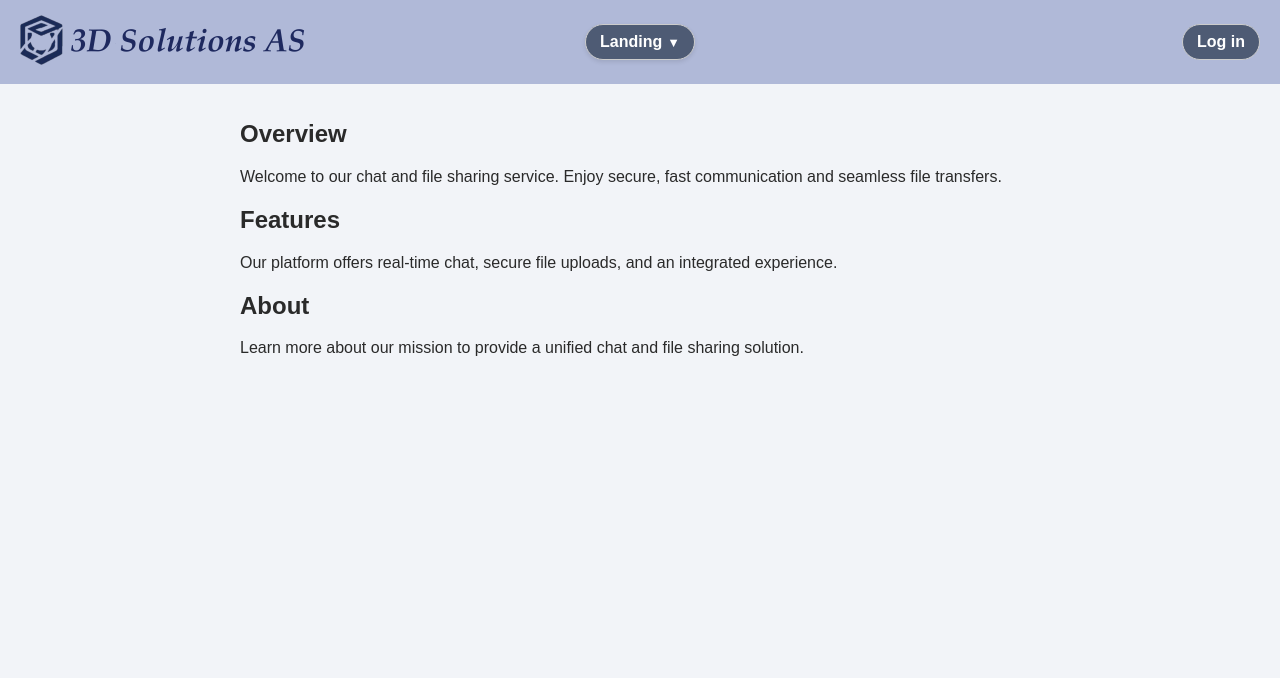
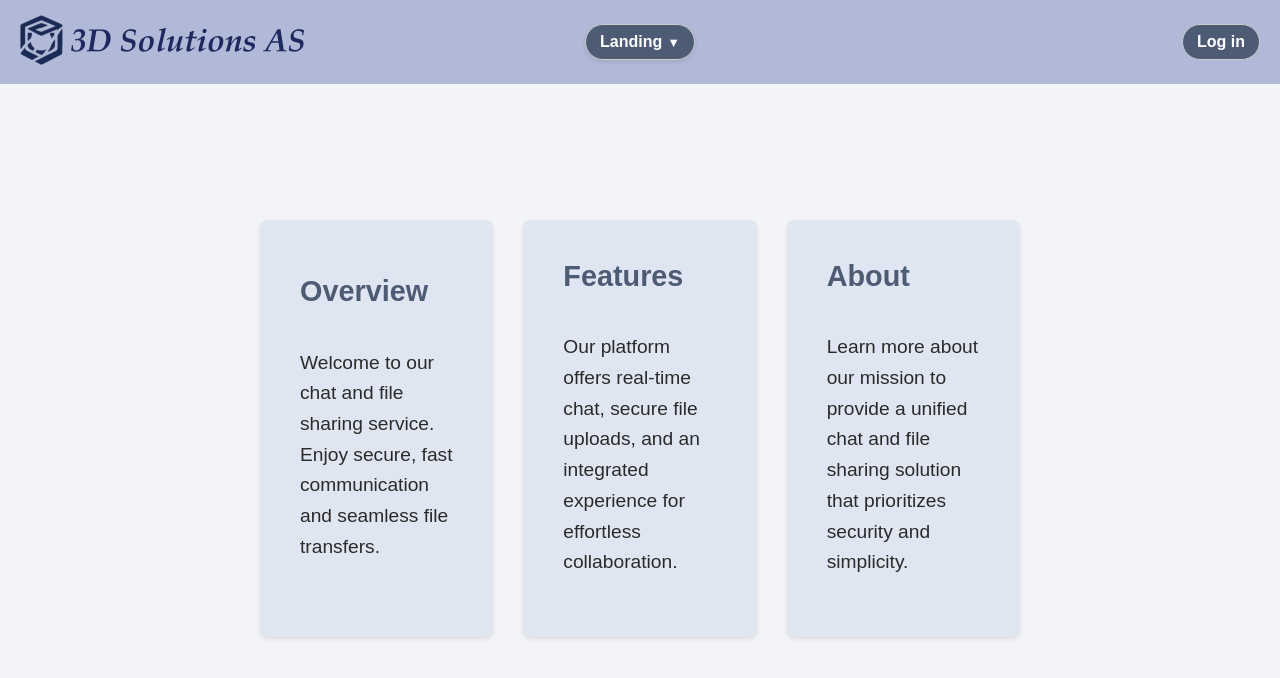
Before and after one commit to datamann1013/Chat-Application, a React (Vite) app in the folder Chat-application-frontend/: page / in a window 1280 px wide. Shown: the top 678 px of the page. Built offline with nearby package versions, Linux system fonts and the light colour scheme.

Commit message:
Boxes for the main page. Not completed

```diff
--- /dev/null
+++ b/Chat-application-frontend/src/components/BoxesSection.css
@@ -0,0 +1,43 @@
+.boxes-container {
+    display: flex;
+    justify-content: space-between;
+    gap: 30px;
+    max-width: 1200px;
+    margin: 60px auto; /* Centers the container and adds vertical spacing */
+    padding: 0 20px;   /* Optional horizontal padding */
+}
+
+.box {
+    flex: 1;
+    background-color: #e0e6f1;
+    border-radius: 8px;
+    box-shadow: 0 2px 4px rgba(0,0,0,0.1);
+    padding: 40px;
+    min-height: 40vh;
+    display: flex;
+    flex-direction: column;
+    justify-content: center;
+}
+
+.box h2 {
+    margin-top: 0;
+    color: #4e5b74;
+    font-size: 1.8rem;
+    margin-bottom: 20px;
+}
+
+.box p {
+    font-size: 1.2rem;
+    color: #2a2a2a;
+    line-height: 1.6;
+}
+
+@media (max-width: 768px) {
+    .boxes-container {
+        flex-direction: column;
+    }
+    .box {
+        margin-bottom: 20px;
+        min-height: auto;
+    }
+}
--- /dev/null
+++ b/Chat-application-frontend/src/components/BoxesSection.tsx
@@ -0,0 +1,29 @@
+import "./BoxesSection.css";
+
+export default function BoxesSection() {
+    return (
+        <div className="boxes-container">
+            <div className="box">
+                <h2>Overview</h2>
+                <p>
+                    Welcome to our chat and file sharing service. Enjoy secure, fast communication
+                    and seamless file transfers.
+                </p>
+            </div>
+            <div className="box">
+                <h2>Features</h2>
+                <p>
+                    Our platform offers real-time chat, secure file uploads, and an integrated experience
+                    for effortless collaboration.
+                </p>
+            </div>
+            <div className="box">
+                <h2>About</h2>
+                <p>
+                    Learn more about our mission to provide a unified chat and file sharing solution
+                    that prioritizes security and simplicity.
+                </p>
+            </div>
+        </div>
+    );
+}
--- a/Chat-application-frontend/src/pages/LandingPage.css
+++ b/Chat-application-frontend/src/pages/LandingPage.css
@@ -1,5 +1,5 @@
 .landing-page {
-    padding: 20px;
+    padding-top: 80px;
     max-width: 800px;
     margin: 0 auto;
 }
--- a/Chat-application-frontend/src/pages/LandingPage.tsx
+++ b/Chat-application-frontend/src/pages/LandingPage.tsx
@@ -1,20 +1,10 @@
 import "./LandingPage.css";
+import BoxesSection from "../components/BoxesSection";
 
 export default function LandingPage() {
     return (
         <div className="landing-page">
-            <h2 id="overview">Overview</h2>
-            <p>
-                Welcome to our chat and file sharing service. Enjoy secure, fast communication and seamless file transfers.
-            </p>
-            <h2 id="features">Features</h2>
-            <p>
-                Our platform offers real-time chat, secure file uploads, and an integrated experience.
-            </p>
-            <h2 id="about">About</h2>
-            <p>
-                Learn more about our mission to provide a unified chat and file sharing solution.
-            </p>
+            <BoxesSection />
         </div>
     );
 }
```
